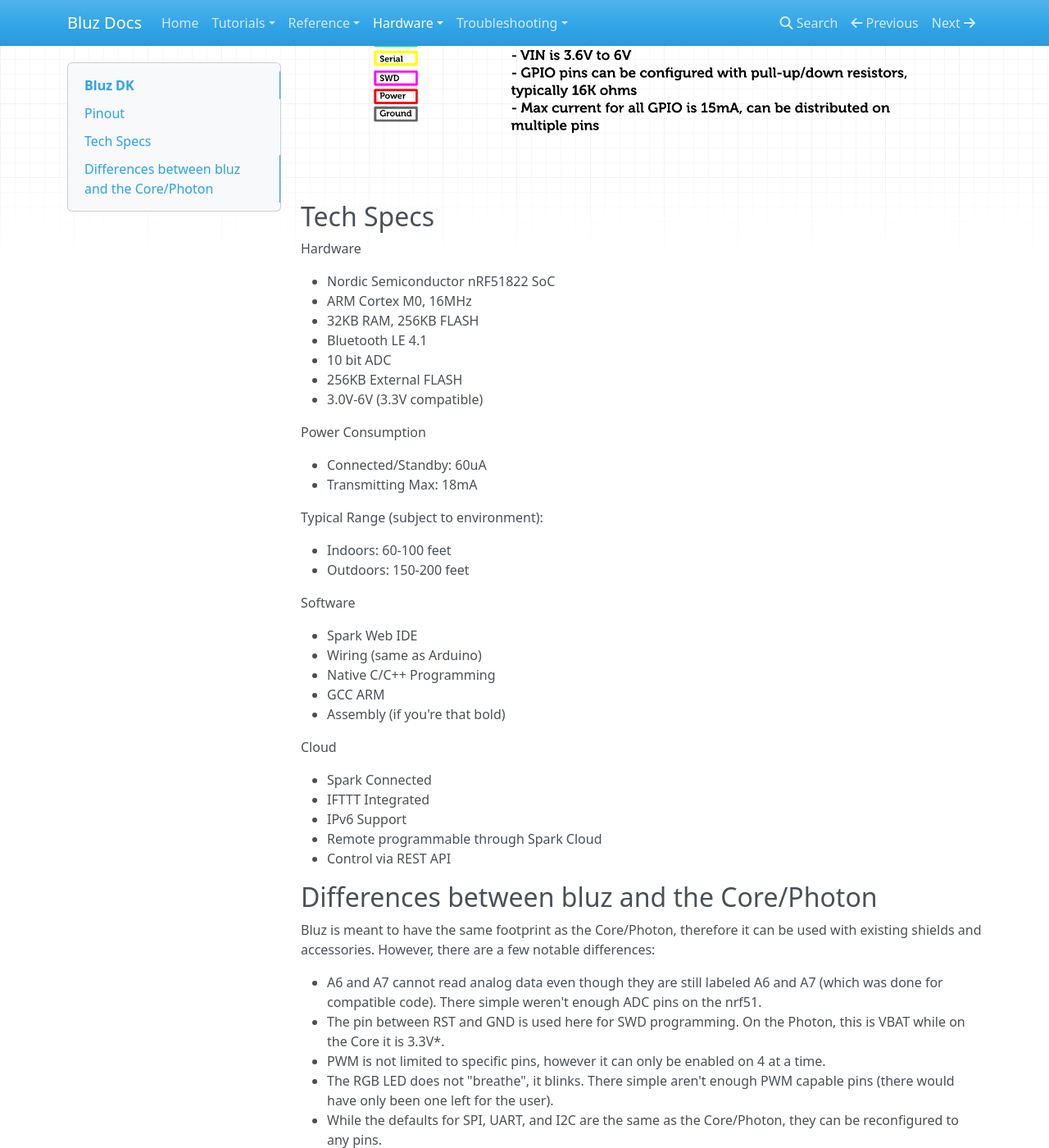
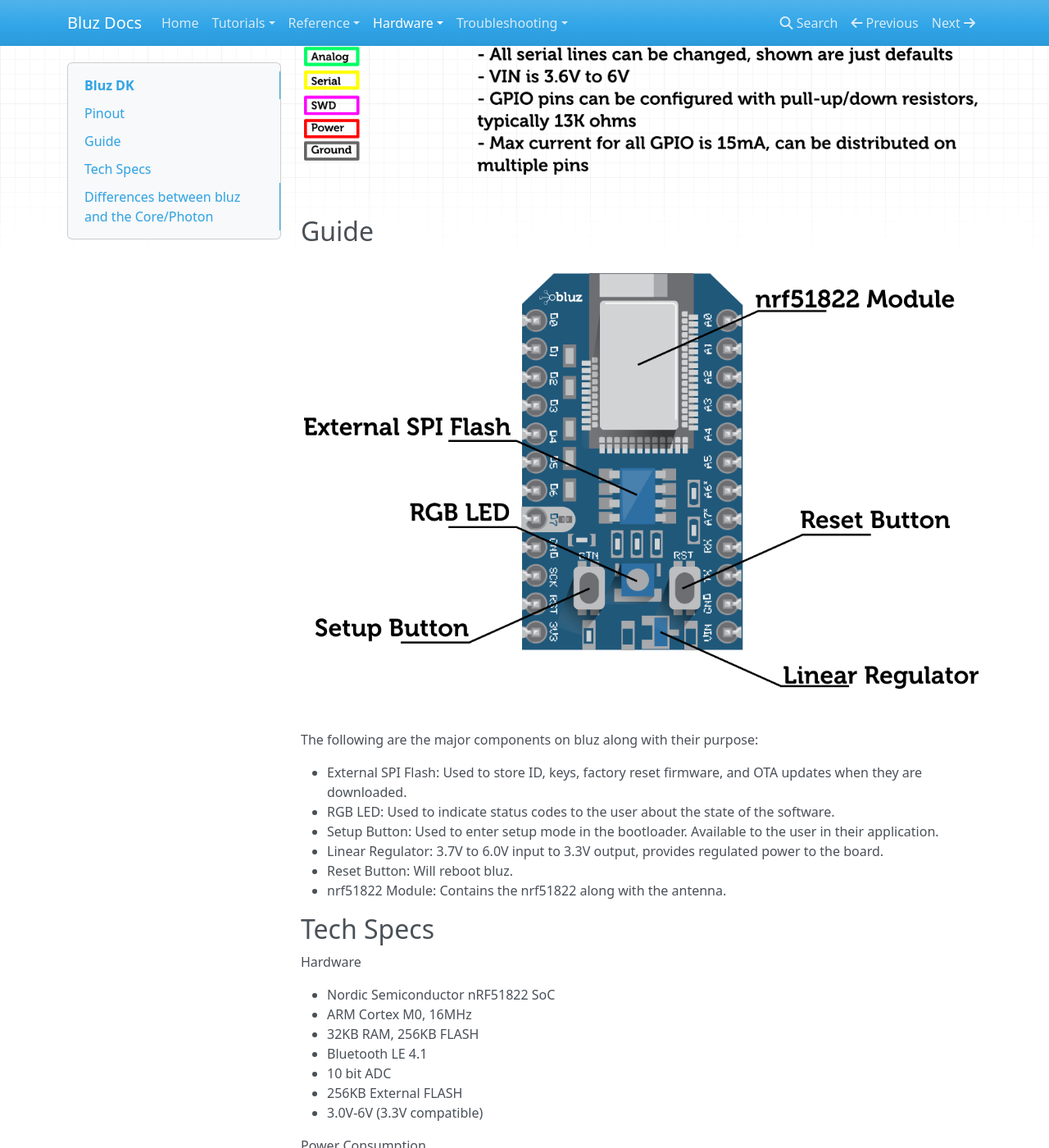
Before and after one commit to bluzDK/bluz-docs, an MkDocs documentation site: the page built from docs/hardware/dk.md, in a window 1280 px wide and 1400 px high, scrolled down 1291 px. Shown: the whole window at 82% size. Built offline with MkDocs 1.6.1, drawn with Linux system fonts in a browser that asks for light colours; nearby versions of some CDN libraries; old or Windows-style settings are respelled for this version of MkDocs.

Commit message:
update bluz graphics and add some details around the components

```diff
--- a/docs/hardware/dk.md
+++ b/docs/hardware/dk.md
@@ -10,6 +10,18 @@ And, of course, it contains the Bluetooth LE radio and stack, giving bluz it's p
 
 ##Pinout
 ![Bluz DK](/img/bluz_pinout.png)
+
+##Guide
+![Bluz DK](/img/bluz_DK_guide.png)
+
+The following are the major components on bluz along with their purpose:
+
+- External SPI Flash: Used to store ID, keys, factory reset firmware, and OTA updates when they are downloaded.
+- RGB LED: Used to indicate status codes to the user about the state of the software.
+- Setup Button: Used to enter setup mode in the bootloader. Available to the user in their application.
+- Linear Regulator: 3.7V to 6.0V input to 3.3V output, provides regulated power to the board.
+- Reset Button: Will reboot bluz.
+- nrf51822 Module: Contains the nrf51822 along with the antenna.
 
 ##Tech Specs
 <p>Hardware</p>
```
Also changed, not shown: docs/img/bluz_DK_guide.png (added), docs/img/bluz_pinout.png.
